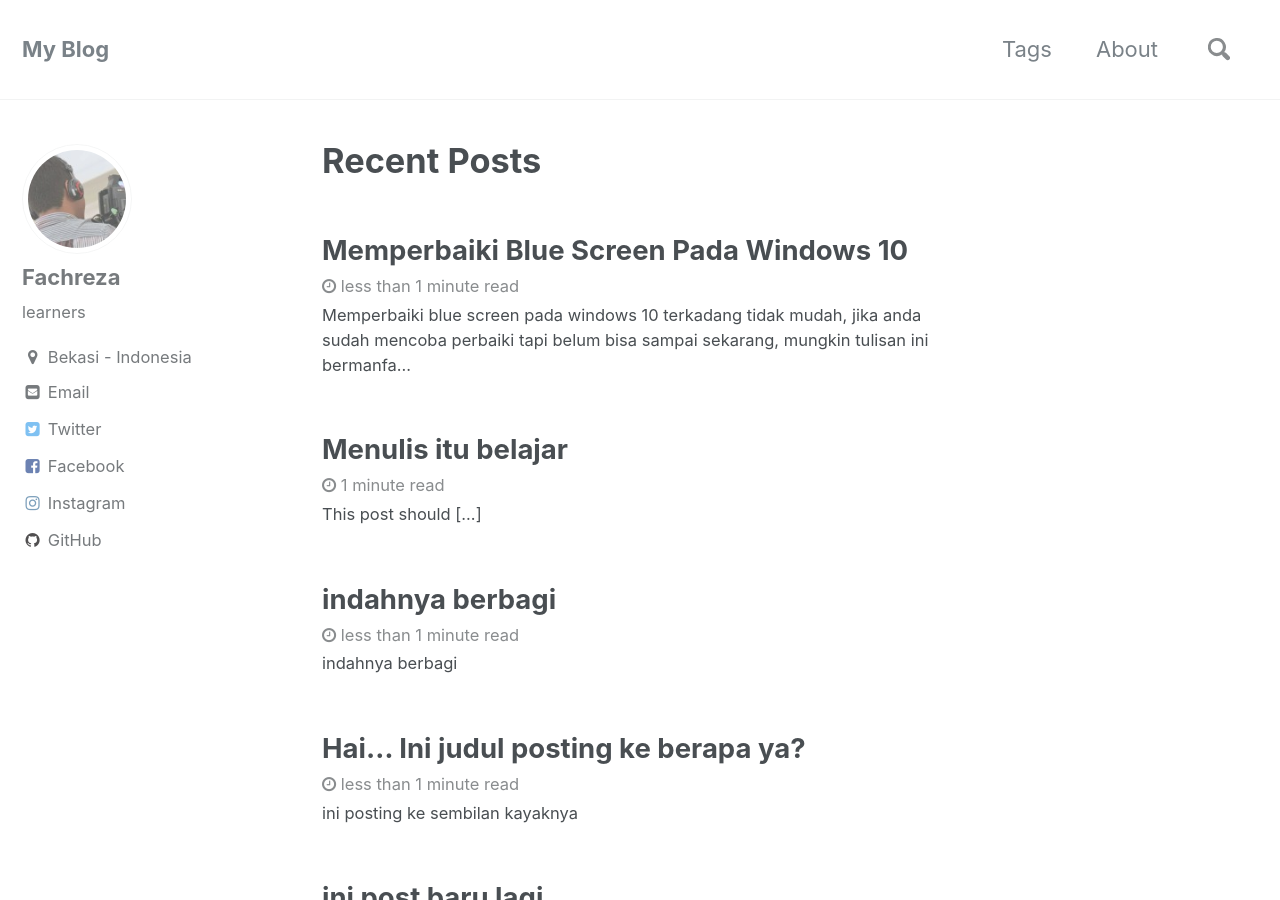
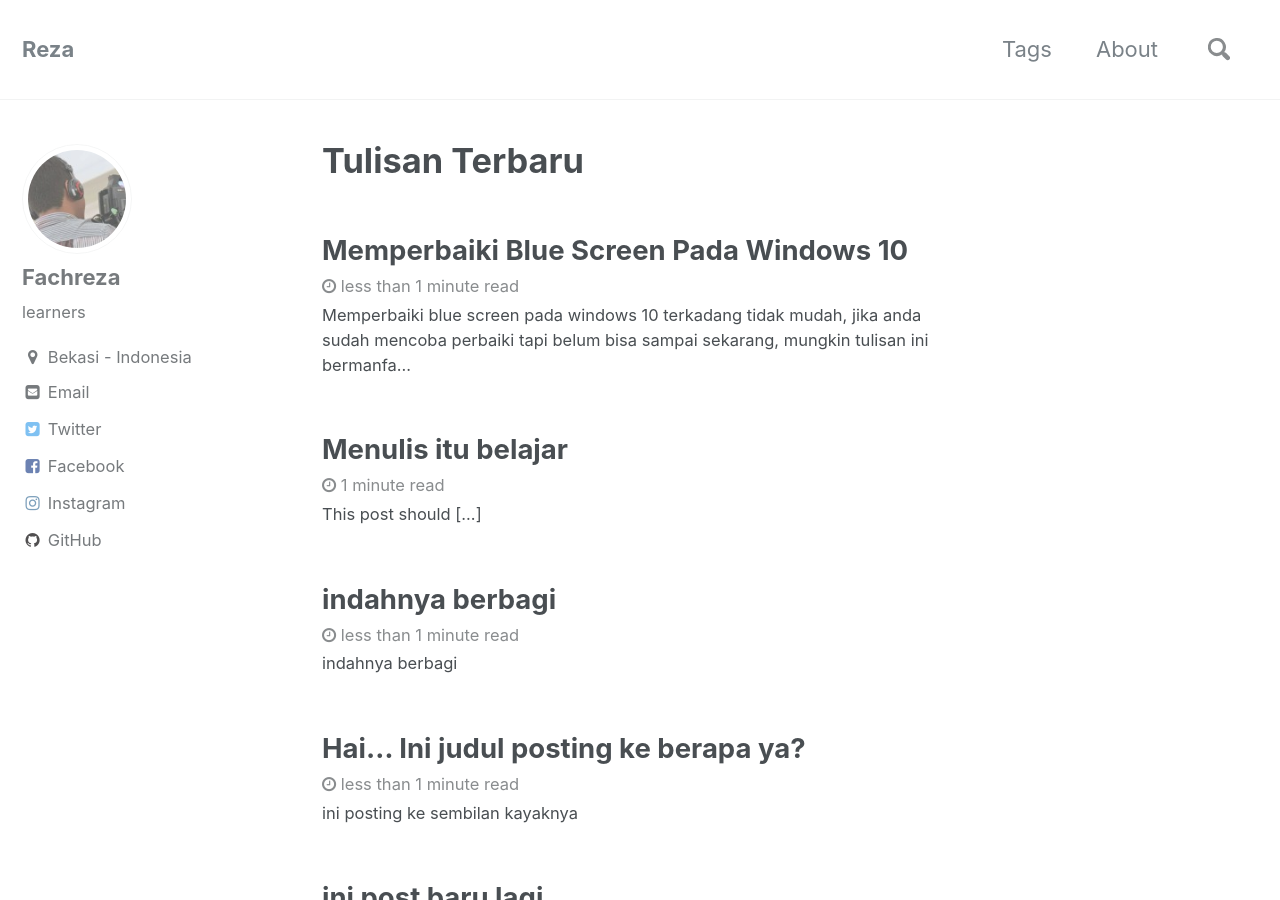
Before and after one commit to fahrz/blog, a Jekyll site: the page built from index.html, in a window 1280 px wide and 900 px high. Built offline with Jekyll 4.4.1, drawn with Linux system fonts in a browser that asks for light colours; the list of posts is cut into pages by our own code.

Commit message:
edit config

```diff
--- a/_config.yml
+++ b/_config.yml
@@ -9,7 +9,7 @@ minimal_mistakes_skin    : "default" # "air", "aqua", "contrast", "dark", "dirt"
 
 # Site Settings
 locale                   : "en"
-title                    : "My Blog"
+title                    : "Reza"
 title_separator          : "-"
 name                     : "Fachreza"
 description              : "Menulis itu Belajar"
--- a/_layouts/archive.html
+++ b/_layouts/archive.html
@@ -16,7 +16,7 @@ layout: default
   <div class="archive">
     {% unless page.header.overlay_color or page.header.overlay_image %}
       {% if page.url == "/" %}
-      <h1 class="page__title">Recent Posts</h1>
+      <h1 class="page__title">Tulisan Terbaru</h1>
       {% endif %}
       <h1 class="page__title">{{ page.title }}</h1>
     {% endunless %}
```
